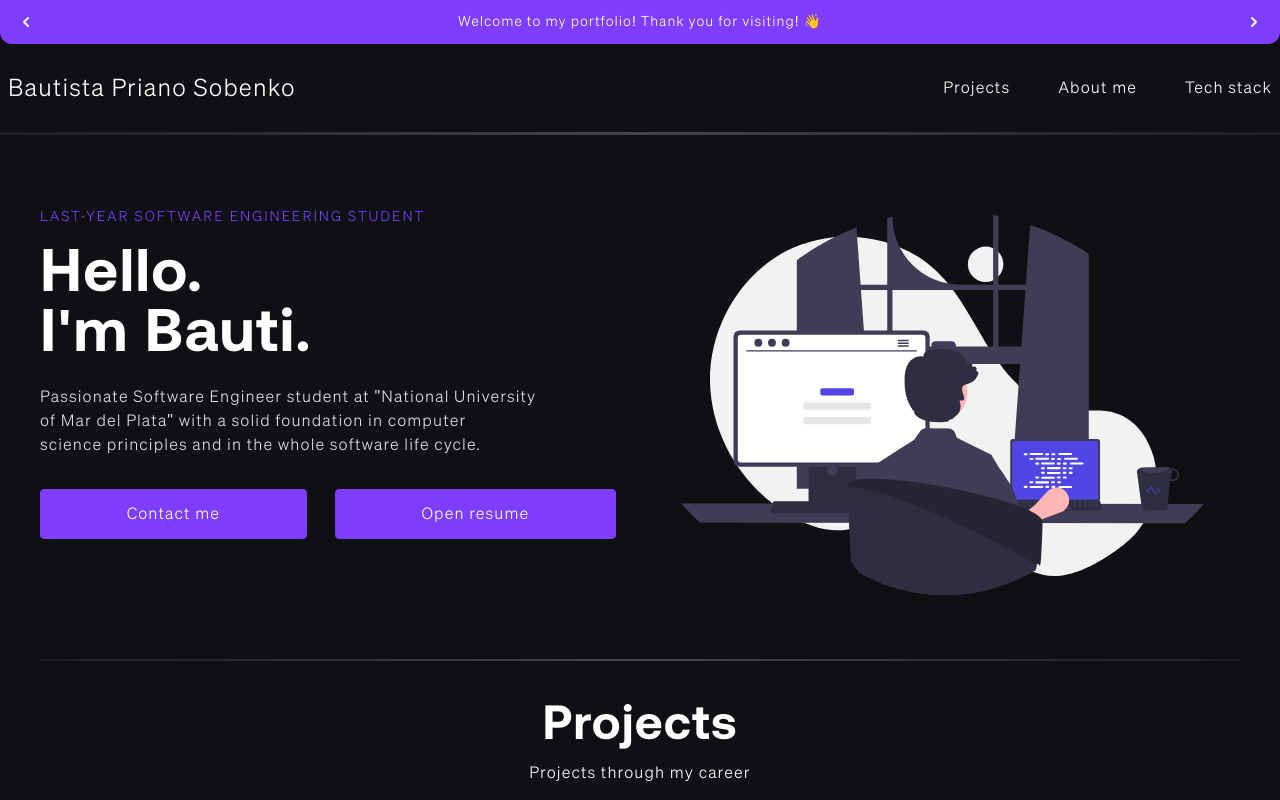
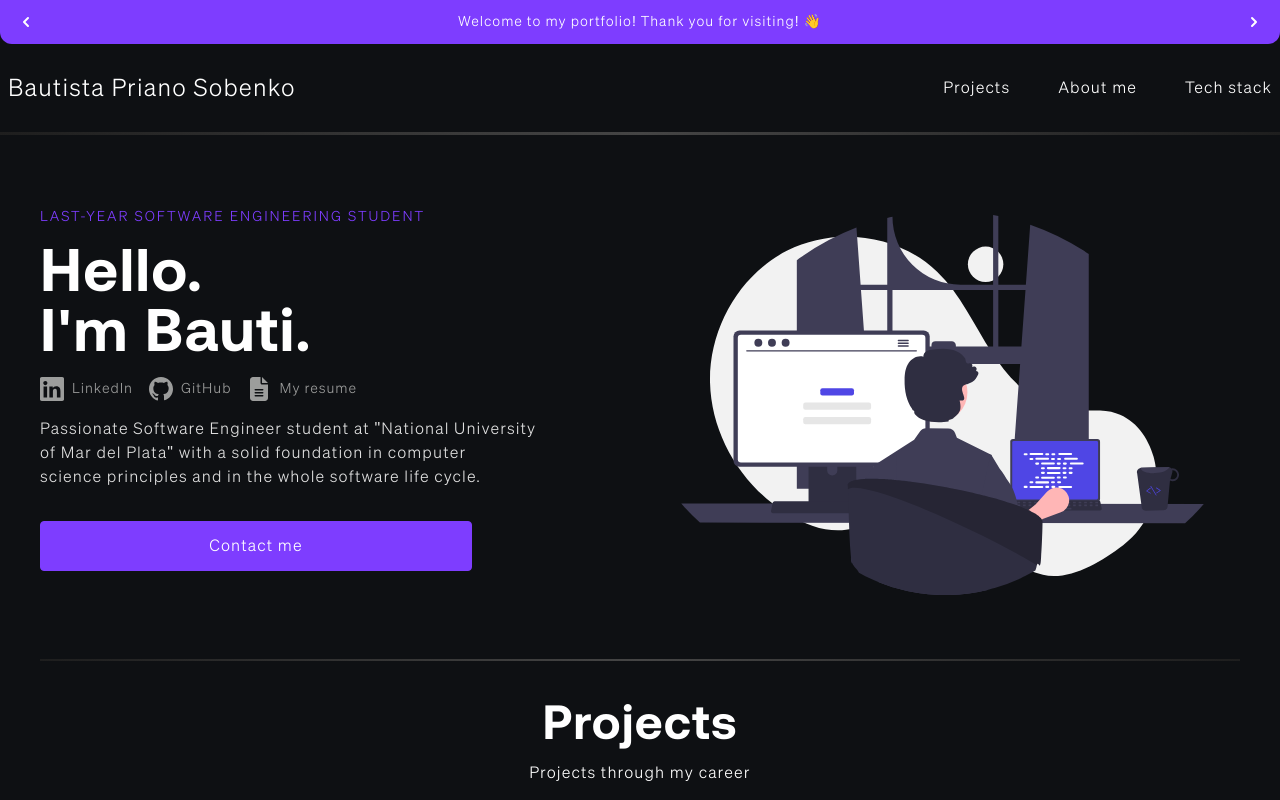
Before and after one commit to BautiSobenko/portfolio, a Next.js app: page / in a window 1280 px wide. Shown: the top 800 px of the page. Built offline with nearby package versions, Linux system fonts and the light colour scheme.

Commit message:
Social Icons

```diff
--- a/src/components/ui/DownloadButton.tsx
+++ b/src/components/ui/DownloadButton.tsx
@@ -9,6 +9,7 @@ const DownloadButton = (
       target="_blank"
       rel="noopener noreferrer"
     >
+
       <span className="text-md text-text-100"> {name} </span>
 
     </a>
--- a/src/components/ui/Hero.tsx
+++ b/src/components/ui/Hero.tsx
@@ -4,8 +4,8 @@
 import Image from "next/image"
 import { useMediaQuery } from "react-responsive"
 
-import GoToButton from "./GoToButton"
-import DownloadButton from "./DownloadButton"
+import { GoToButton, DownloadButton, SocialIcons } from "@/components/ui"
+
 
 const Hero = () => {
 
@@ -14,10 +14,13 @@ const Hero = () => {
 
   return (
     <section className="flex lg:flex-row flex-col mx-auto mb-8 xl:mb-16 text-pretty gap-6 xl:gap-16 xl:my-10">
-      <div className="flex-col items-center lg:text-start text-center">
+      <div className="flex-col items-center lg:text-start lg:items-start text-center">
         <h3 className="text-sm text-accent-100 uppercase font-secondary-sohne tracking-[2px] lg:mt-8 my-4">Last-year Software Engineering Student</h3>
         <h1 className="flex flex-col text-5xl md:text-6xl">Hello. {<span className="">I'm Bauti.</span>}</h1>
         <div className="pb-6 mt-3.5 max-w-xl text-lg lg:text-lg text-text-200">
+          <div className="flex justify-center pb-2 lg:justify-start">
+            <SocialIcons />
+          </div>
           <p className="py-2 text-sm md:text-base lg:text-start text-balance text-center">
             Passionate Software Engineer student at "National University of Mar del Plata" with a solid foundation
             in computer science principles and in the whole software life cycle.
@@ -35,9 +38,8 @@ const Hero = () => {
             />
           )
         }
-        <div className="flex flex-col md:mt-8 lg:mt-0 md:gap-7 gap-3 md:flex-row  ">
+        <div className="flex flex-col md:mt-8 lg:mt-0 lg:mr-36 md:gap-7 gap-3 md:flex-row  ">
           <GoToButton name="Contact me" sectionId="contact-section"/>
-          <DownloadButton name="Open resume" document="bautista-sobenko-resume.pdf"/>
         </div>
       </div>
       {
--- /dev/null
+++ b/src/components/ui/SocialIcons.tsx
@@ -0,0 +1,51 @@
+import React from 'react';
+
+const SocialIcons = () => {
+  return (
+    <div className="flex space-x-4">
+      <a
+        href="https://www.linkedin.com/in/bautistasobenko/"
+        target="_blank"
+        rel="noopener noreferrer"
+        className="flex gap-2 justify-center items-center text-text-300/60 hover:text-text-100 transition duration-300"
+      >
+        <svg
+          xmlns="http://www.w3.org/2000/svg"
+          viewBox="0 0 24 24"
+          fill="currentColor"
+          className="w-6 h-6"
+        >
+          <path d="M20.447 20.452h-3.553v-5.569c0-1.327-.027-3.037-1.849-3.037-1.852 0-2.137 1.445-2.137 2.939v5.667H9.355V9.615h3.414v1.478h.048c.476-.899 1.637-1.848 3.368-1.848 3.604 0 4.269 2.369 4.269 5.451v6.756zM5.337 8.14c-1.144 0-2.068-.926-2.068-2.068 0-1.143.925-2.068 2.068-2.068 1.143 0 2.068.926 2.068 2.068-.001 1.143-.926 2.068-2.068 2.068zm1.78 12.312H3.558V9.615h3.558v10.837zM22.225 0H1.771C.792 0 0 .771 0 1.722v20.554C0 23.23.792 24 1.771 24h20.451c.98 0 1.773-.771 1.773-1.722V1.722C24 .771 23.206 0 22.225 0z" />
+        </svg>
+        <p className='text-sm'>LinkedIn</p>
+      </a>
+      <a
+        href="https://github.com/BautiSobenko"
+        target="_blank"
+        rel="noopener noreferrer"
+        className="flex gap-2 justify-center items-center text-text-300/60 hover:text-text-100 transition duration-300"
+      >
+        <svg
+          xmlns="http://www.w3.org/2000/svg"
+          viewBox="0 0 24 24"
+          fill="currentColor"
+          className="w-6 h-6"
+        >
+          <path d="M12 0C5.37 0 0 5.37 0 12c0 5.3 3.438 9.8 8.207 11.385.6.113.793-.262.793-.577v-2.26c-3.338.724-4.042-1.613-4.042-1.613-.546-1.386-1.333-1.756-1.333-1.756-1.09-.745.082-.73.082-.73 1.205.085 1.84 1.236 1.84 1.236 1.07 1.835 2.809 1.305 3.493.998.107-.774.418-1.305.762-1.606-2.665-.304-5.467-1.332-5.467-5.931 0-1.31.468-2.381 1.236-3.221-.124-.303-.535-1.526.117-3.176 0 0 1.007-.322 3.301 1.23.957-.266 1.984-.399 3.003-.404 1.019.005 2.047.138 3.005.404 2.292-1.552 3.297-1.23 3.297-1.23.653 1.65.242 2.873.118 3.176.77.84 1.235 1.911 1.235 3.221 0 4.61-2.806 5.624-5.477 5.921.43.37.823 1.102.823 2.222v3.293c0 .318.193.694.8.576C20.565 21.797 24 17.298 24 12c0-6.63-5.37-12-12-12z" />
+        </svg>
+        <p className='text-sm'>GitHub</p>
+      </a>
+      <a
+        href="/bautista-sobenko-resume.pdf"
+        target="_blank"
+        rel="noopener noreferrer"
+        className="flex gap-2 justify-center items-center text-text-300/60 hover:text-text-100 transition duration-300"
+      >
+        <svg fill='currentColor' className='w-6 h-6' xmlns="http://www.w3.org/2000/svg" viewBox="0 0 384 512"><path d="M64 0C28.7 0 0 28.7 0 64V448c0 35.3 28.7 64 64 64H320c35.3 0 64-28.7 64-64V160H256c-17.7 0-32-14.3-32-32V0H64zM256 0V128H384L256 0zM112 256H272c8.8 0 16 7.2 16 16s-7.2 16-16 16H112c-8.8 0-16-7.2-16-16s7.2-16 16-16zm0 64H272c8.8 0 16 7.2 16 16s-7.2 16-16 16H112c-8.8 0-16-7.2-16-16s7.2-16 16-16zm0 64H272c8.8 0 16 7.2 16 16s-7.2 16-16 16H112c-8.8 0-16-7.2-16-16s7.2-16 16-16z"/></svg>
+        <p className='text-sm'>My resume</p>
+      </a>
+    </div>
+  );
+};
+
+export default SocialIcons;
--- a/src/components/ui/contact/ContactSection.tsx
+++ b/src/components/ui/contact/ContactSection.tsx
@@ -29,7 +29,7 @@ export const ContactSection = () => {
           <label htmlFor="message" className="block mb-2 font-medium text-text-100">Message</label>
           <textarea id="message" name="message" required rows={4} className="p-2.5 min-h-32 w-full text-text-300 focus:border-primary-100 focus:ring-primary-100 bg-bg-100 rounded-lg border outline-none border-bg-200 placeholder-text-300/50" placeholder="Your message"></textarea>
         </div>
-        <input type="submit" value="Send Message" className="py-3 text-center inline-block bg-accent-100 w-full rounded-lg font-medium hover:bg-bg-100 border-2 border-accent-100 hover:border-accent-100 " />
+        <input type="submit" value="Send Message" className="cursor-pointer py-3 text-center inline-block bg-accent-100 w-full rounded-lg font-medium hover:bg-bg-100 border-2 border-accent-100 hover:border-accent-100 " />
       </form>
 
     </section>
--- a/src/components/ui/index.ts
+++ b/src/components/ui/index.ts
@@ -3,6 +3,7 @@ import HeaderLink from "./HeaderLink"
 import Announcement from "./Announcement"
 import Hero from "./Hero"
 import DownloadButton from "./DownloadButton"
+import GoToButton from "./GoToButton"
 import Divider from "./Divider"
 import { CourseCard } from "./projects/CourseCard"
 import { ProjectCardMobile } from "./projects/ProjectCardMobile"
@@ -12,6 +13,7 @@ import { About } from "./about/About"
 import { CardIcon } from "./feature/FeatureCard"
 import { FeatureSection } from "./feature/FeatureSection"
 import { ContactSection } from "./contact/ContactSection"
+import SocialIcons from "./SocialIcons"
 
 
 export {
@@ -28,5 +30,7 @@ export {
   CardIcon,
   FeatureSection,
   ContactSection,
-  DownloadButton
+  DownloadButton,
+  SocialIcons,
+  GoToButton
 }
```
